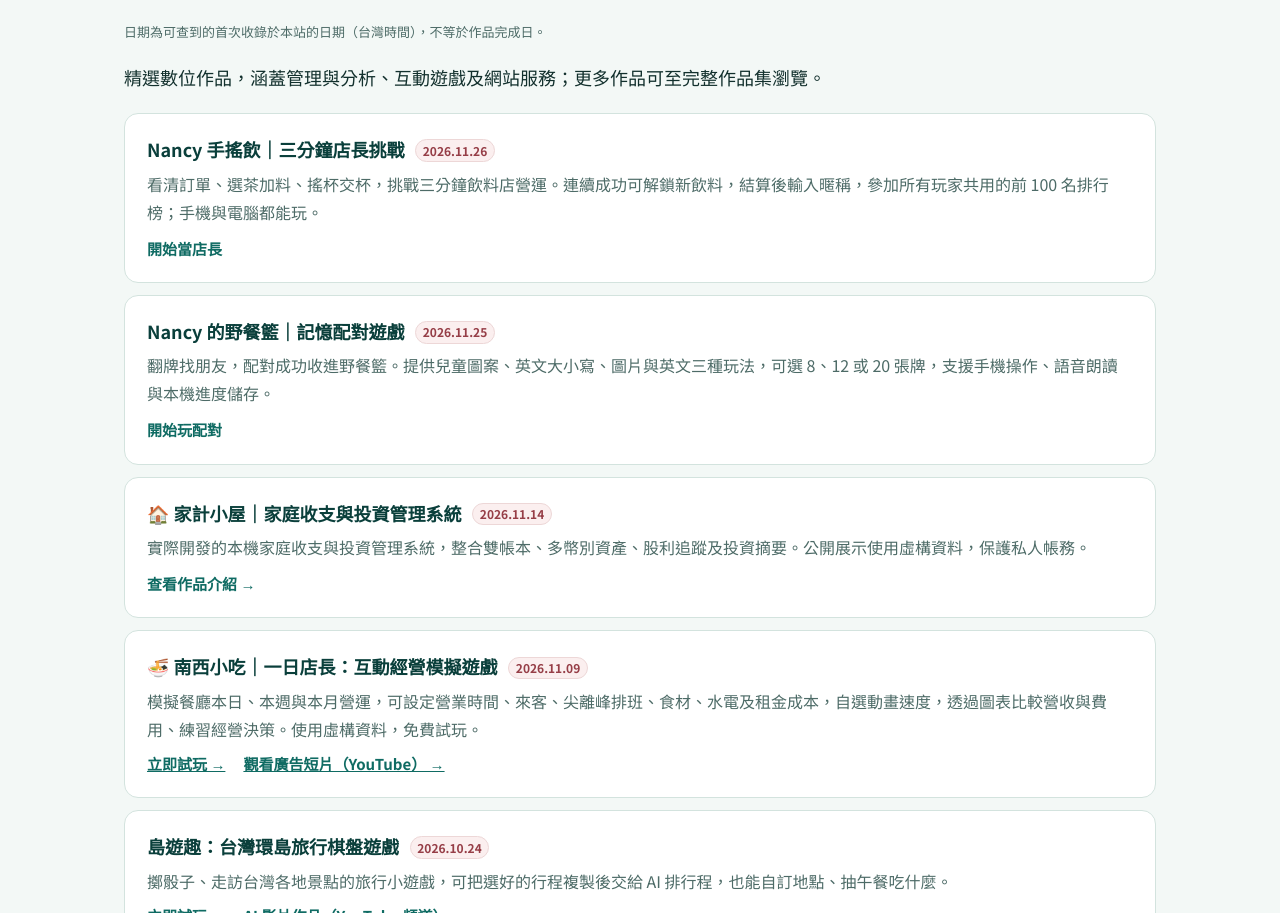
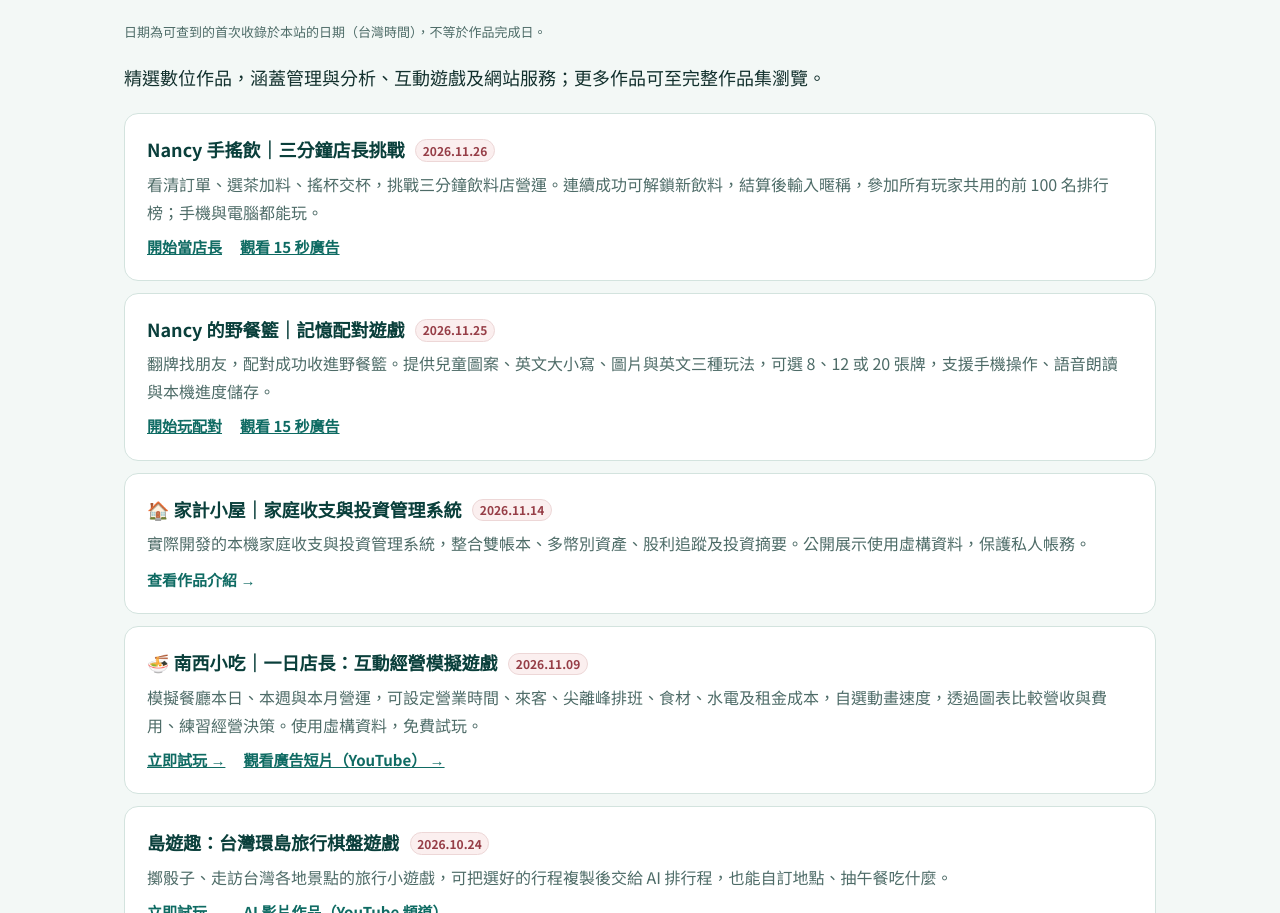
Before and after one commit to nancy098517/nancy098517.github.io, a plain HTML site: page index.html in a window 1280 px wide. Shown: the part 2475-3388 px from the top of the page. Drawn offline with Linux system fonts and the light colour scheme.

Commit message:
Link tea shop and picnic game ads from portfolio cards

```diff
--- a/index.html
+++ b/index.html
@@ -225,17 +225,17 @@ footer{max-width:1080px;margin:0 auto;padding:56px 24px 40px;color:var(--muted);
 <p style="font-size:13px;color:var(--muted)">日期為可查到的首次收錄於本站的日期（台灣時間），不等於作品完成日。</p>
     <p class="about-text" style="margin-bottom:20px">精選數位作品，涵蓋管理與分析、互動遊戲及網站服務；更多作品可至完整作品集瀏覽。</p>
     <div class="posts">
-      <a class="post-card" href="./nancy-tea/" target="_blank" rel="noopener noreferrer">
+      <article class="post-card">
         <h3>Nancy 手搖飲｜三分鐘店長挑戰 <time class="work-date" datetime="2026-11-26" title="上傳日期">2026.11.26</time></h3>
         <p>看清訂單、選茶加料、搖杯交杯，挑戰三分鐘飲料店營運。連續成功可解鎖新飲料，結算後輸入暱稱，參加所有玩家共用的前 100 名排行榜；手機與電腦都能玩。</p>
-        <span class="more">開始當店長</span>
-      </a>
+        <div class="post-actions" style="display:flex;flex-wrap:wrap;gap:8px 18px"><a class="more" href="./nancy-tea/" target="_blank" rel="noopener noreferrer">開始當店長</a><a class="more" href="https://www.youtube.com/shorts/cz1aDVsLGbk" target="_blank" rel="noopener noreferrer">觀看 15 秒廣告</a></div>
+      </article>
 
-      <a class="post-card" href="./picnic-match/" target="_blank" rel="noopener noreferrer">
+      <article class="post-card">
         <h3>Nancy 的野餐籃｜記憶配對遊戲 <time class="work-date" datetime="2026-11-25" title="首次收錄於本站">2026.11.25</time></h3>
         <p>翻牌找朋友，配對成功收進野餐籃。提供兒童圖案、英文大小寫、圖片與英文三種玩法，可選 8、12 或 20 張牌，支援手機操作、語音朗讀與本機進度儲存。</p>
-        <span class="more">開始玩配對</span>
-      </a>
+        <div class="post-actions" style="display:flex;flex-wrap:wrap;gap:8px 18px"><a class="more" href="./picnic-match/" target="_blank" rel="noopener noreferrer">開始玩配對</a><a class="more" href="https://www.youtube.com/shorts/CBQGSG7F2Pc" target="_blank" rel="noopener noreferrer">觀看 15 秒廣告</a></div>
+      </article>
 
       <a class="post-card" href="./family-finance-system.html">
         <h3>🏠 家計小屋｜家庭收支與投資管理系統 <time class="work-date" datetime="2026-11-14" title="首次收錄於本站">2026.11.14</time></h3>
```
